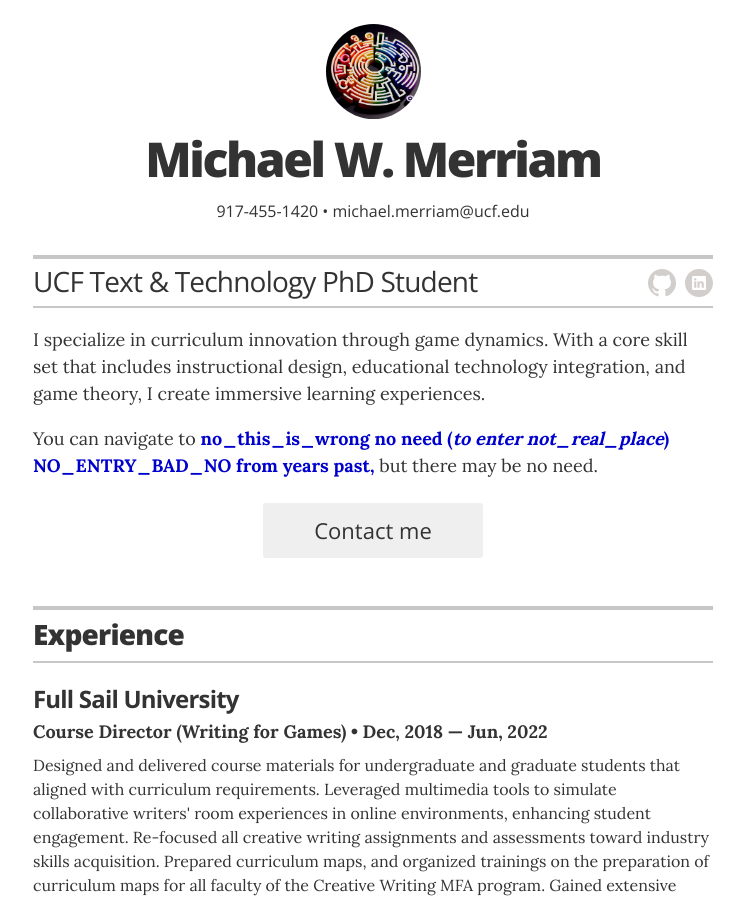
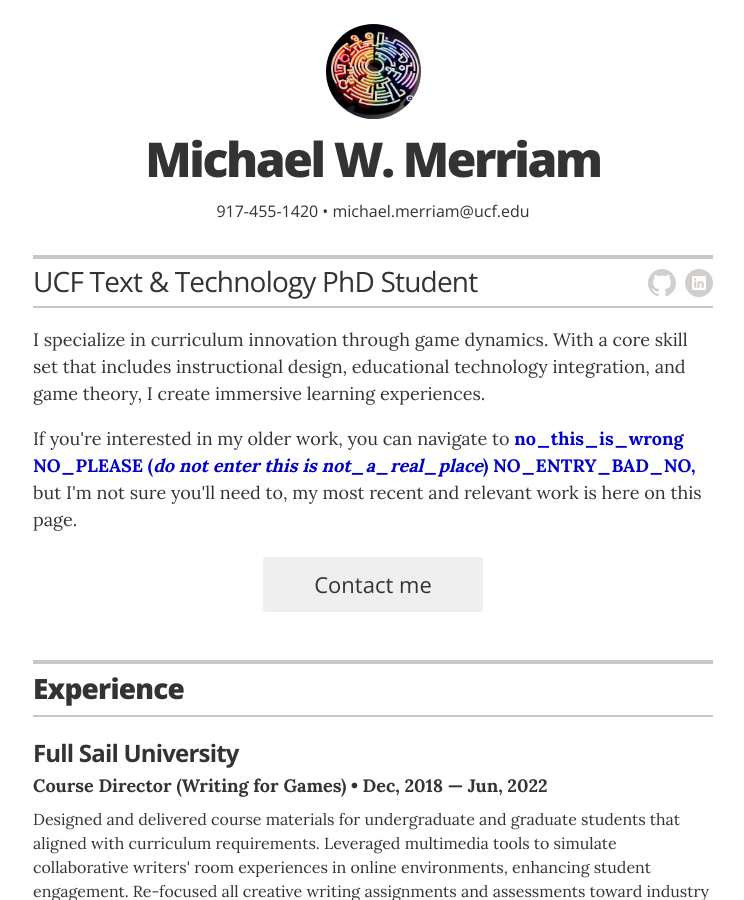
Before and after one commit to mwmxyz/academic, a Jekyll site: the page built from index.html, in a window 1280 px wide and 900 px high. Shown: the whole window, without its empty margins (267-1011 px from the left). Built offline with Jekyll 4.4.1, drawn with Linux system fonts in a browser that asks for light colours.

Commit message:
Update resume.html

```diff
--- a/_layouts/resume.html
+++ b/_layouts/resume.html
@@ -38,7 +38,7 @@
         <div class="executive-summary" itemprop="description">
           {{ site.resume_header_intro }}
 
-          You can navigate to <a href="https://mwmxyz.github.io/" style="text-decoration: none; color: #0000CD;"><strong>no_this_is_wrong no need (<em>to enter not_real_place</em>) NO_ENTRY_BAD_NO from years past,</strong></a> but there may be no need.
+          If you're interested in my older work, you can navigate to <a href="https://mwmxyz.github.io/" style="text-decoration: none; color: #0000CD;"><strong>no_this_is_wrong NO_PLEASE (<em>do not enter this is not_a_real_place</em>) NO_ENTRY_BAD_NO,</strong></a> but I'm not sure you'll need to, my most recent and relevant work is here on this page.
         </div>
 
         {% if site.resume_looking_for_work == 'yes' %}
```
